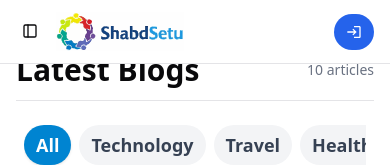
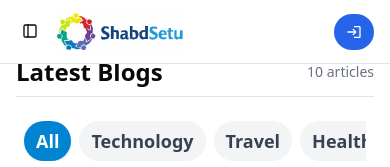
Before and after one commit to ManavPatel86/Shabd-Setu-A-blogging-platform, a React (Vite) app in the folder client/: page / in a window 390 px wide. Shown: the top 167 px of the page. Built offline with nearby package versions, Linux system fonts and the light colour scheme.

Commit message:
change Letest Blogs to mobile responsive

```diff
--- a/client/src/Layout/Layout.jsx
+++ b/client/src/Layout/Layout.jsx
@@ -7,7 +7,7 @@ import Topbar from "@/components/Topbar";
 import { SidebarProvider } from "@/components/ui/sidebar";
 import { useIsMobile } from "@/hooks/use-mobile";
 
-// ✅ Import your data and components
+
 import blogs from "@/Layout/Data/blog";
 import Latest_Blogs from "@/components/Latest_Blogs";
 
@@ -30,7 +30,7 @@ const Layout = () => {
             <Outlet />
 
             {/* ✅ Latest Blogs Section */}
-            <Latest_Blogs blogs={blogs} className="mt-5" />
+            <Latest_Blogs blogs={blogs}  />
           </div>
         </main>
       </div>
--- a/client/src/components/Latest_Blogs.jsx
+++ b/client/src/components/Latest_Blogs.jsx
@@ -1,7 +1,6 @@
 import React from "react";
 
 
-// ✅ Fixed import path
 import filters from "@/Layout/Data/filters";
 import ArticleCard from "@/components/ArticleCard";
 
@@ -13,10 +12,10 @@ const Latest_Blogs = ({ blogs = [] }) => {
   );
 
   return (
-    <div className="lg:col-span-2 space-y-4 mt-7">
+    <div className="lg:col-span-2 space-y-4 mt-8 sm:mt-14">
       {/* Compact Header */}
-      <div className="flex items-center justify-between border-b border-gray-200 pb-3">
-        <h2 className="text-3xl font-bold">Latest Blogs</h2>
+      <div className="flex items-center justify-between border-b border-gray-200 pb-2 lg:pb-4">
+        <h2 className="text-2xl lg:text-4xl font-bold">Latest Blogs</h2>
         <span className="text-sm text-gray-500">
           {filteredBlogs.length} articles
         </span>
```
